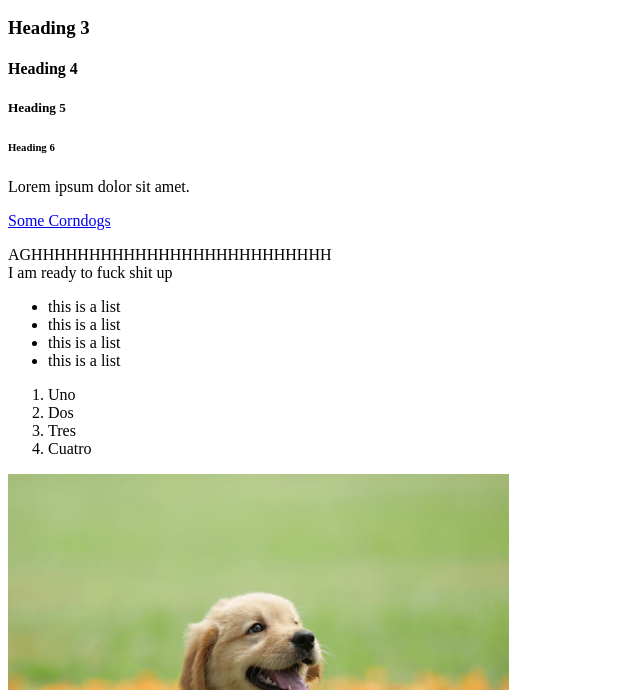
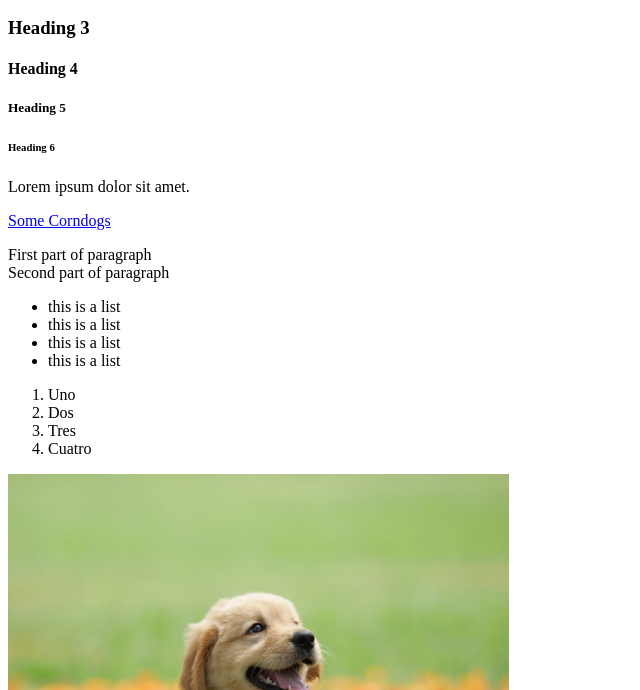
Before and after one commit to kaelyncorkery/ART302, a plain HTML site: page FirstExercise.html in a window 1280 px wide. Shown: the part 110-800 px from the top of the page, without its empty margins (0-640 px from the left). Drawn offline with Linux system fonts and the light colour scheme.

Commit message:
Update FirstExercise.html
altered text

```diff
--- a/FirstExercise.html
+++ b/FirstExercise.html
@@ -15,7 +15,7 @@
         <h6>Heading 6</h6>
         <p>Lorem ipsum dolor sit amet.</p>
         <a href="http://corndog.io/">Some Corndogs</a>
-        <p>AGHHHHHHHHHHHHHHHHHHHHHHHHHH <br>I am ready to fuck shit up</p>
+        <p>First part of paragraph <br>Second part of paragraph</p>
         <ul>
             <li>this is a list</li>
             <li>this is a list</li>
```
